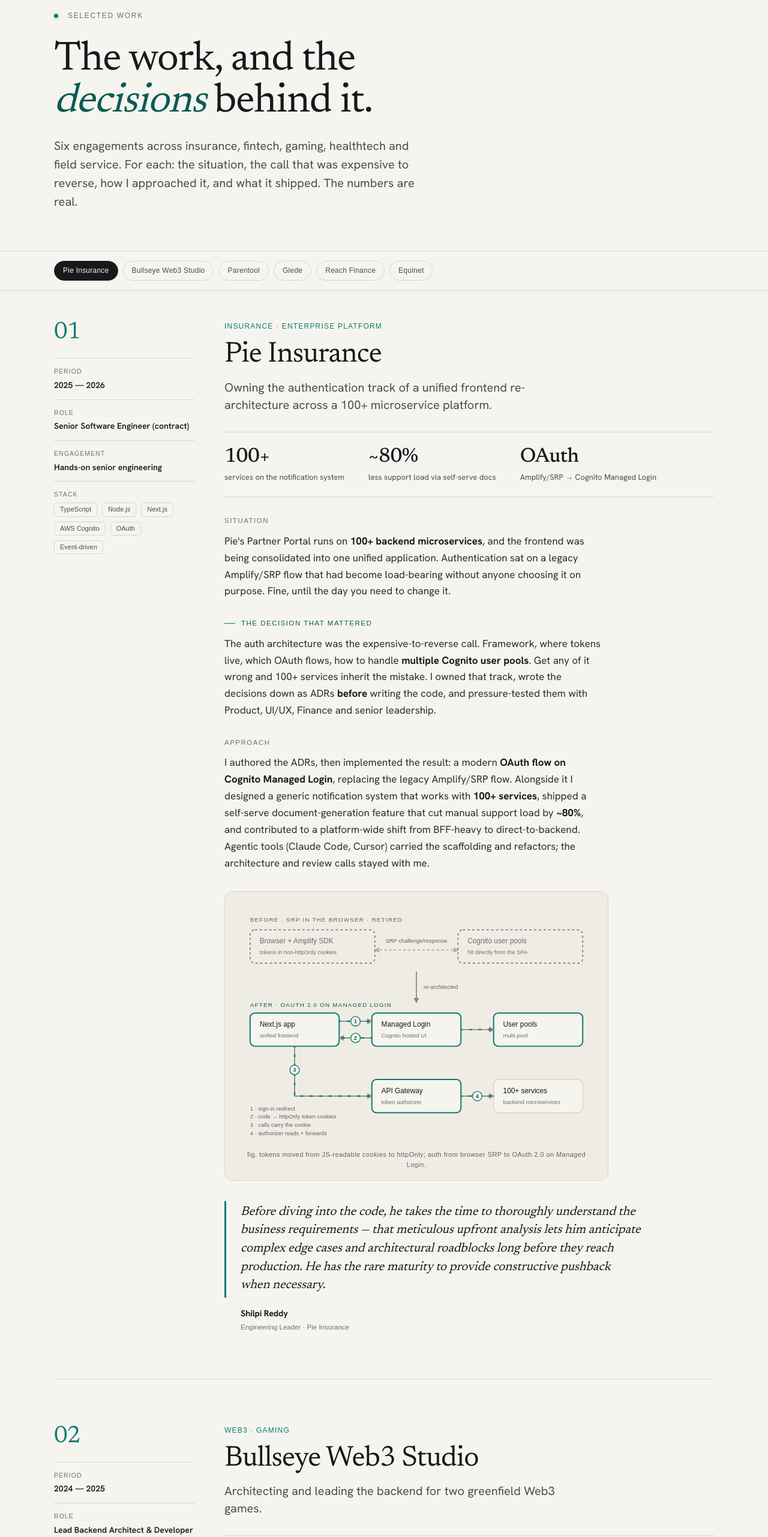
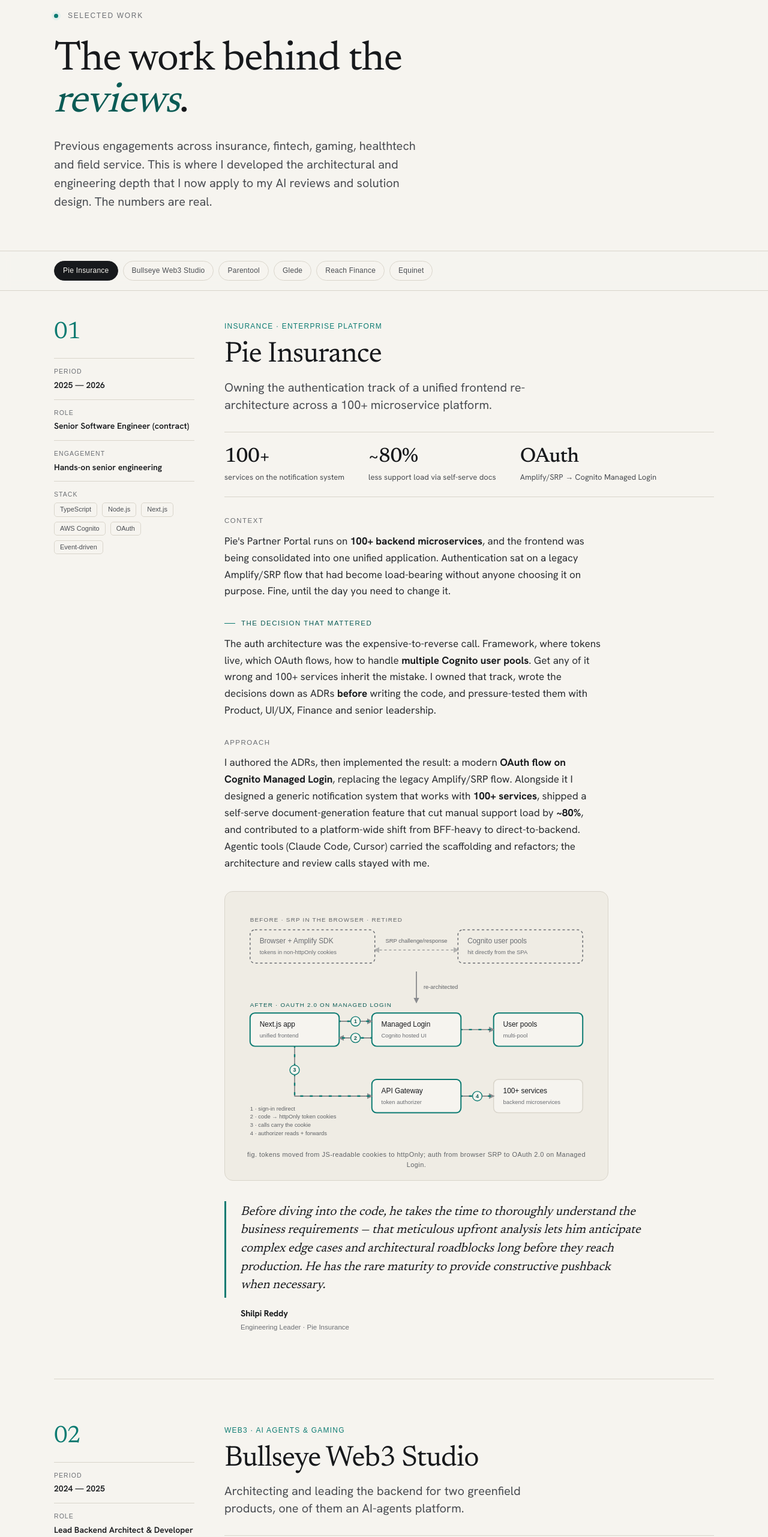
Before and after one commit to dragosbln/dbln-site, a Next.js app: page /work in a window 1280 px wide. Shown: the part 140-2703 px from the top of the page at 60% size. Built offline with nearby package versions, Linux system fonts and the light colour scheme; a web font is replaced by a local one.

Commit message:
add /work changes

```diff
--- a/src/components/CaseArticle/CaseArticle.tsx
+++ b/src/components/CaseArticle/CaseArticle.tsx
@@ -57,7 +57,7 @@
             ))}
           </div>
           <div className={styles.spine}>
-            <h3>Situation</h3>
+            <h3>Context</h3>
             <p>{richText(c.situation)}</p>
           </div>
           <div className={`${styles.spine} ${styles.decision}`}>
--- a/src/content/work.ts
+++ b/src/content/work.ts
@@ -10,15 +10,15 @@
 
 export const workHero: PageHero = {
   eyebrow: "Selected work",
-  title: "The work, and the *decisions* behind it.",
-  lede: "Six engagements across insurance, fintech, gaming, healthtech and field service. For each: the situation, the call that was expensive to reverse, how I approached it, and what it shipped. The numbers are real.",
+  title: "The work behind the *reviews*.",
+  lede: "Previous engagements across insurance, fintech, gaming, healthtech and field service. This is where I developed the architectural and engineering depth that I now apply to my AI reviews and solution design. The numbers are real.",
   metaDescription:
-    "Selected engagements in depth: the decision that mattered in each, and what it shipped. Insurance, fintech, gaming, healthtech.",
+    "The background behind the AI Reliability Reviews: eight years of architecture decisions across insurance, fintech, gaming and healthtech, in depth.",
 };
 
 export const workCta: Contact = {
   label: "Start a conversation",
-  title: "Recognize your situation in one of *these?*",
+  title: "Want an *in-depth* review for your AI Product?",
   body: "Two questions, then pick a time. The intro call is 30 minutes.",
 };
 
@@ -58,13 +58,14 @@
   {
     id: "bullseye",
     name: "Bullseye Web3 Studio",
-    sector: "Web3 · gaming",
+    sector: "Web3 · AI agents & gaming",
     period: "2024 — 2025",
     role: "Lead Backend Architect & Developer (contract)",
     engagement: "Architecture + hands-on build",
-    tagline: "Architecting and leading the backend for two greenfield Web3 games.",
+    tagline:
+      "Architecting and leading the backend for two greenfield products, one of them an AI-agents platform.",
     situation:
-      "Two products from zero: AI Nexus, a Unity-powered social-metaverse mobile game, and A1X Clone Machine, a web app for creating AI agents. Neither had product-market fit yet, and nobody could say how fast either would grow. The backend had to handle growth without burning money waiting for it.",
+      "Two products from zero: A1X Clone Machine, a web app where users create and run their own AI agents, and AI Nexus, a Unity-powered social-metaverse mobile game. Neither had product-market fit yet, and nobody could say how fast either would grow. The backend had to handle growth without burning money waiting for it.",
     decision:
       "The hard call was scope, not scale. I committed to an **event-driven microservices** architecture on GCP, then kept cutting: no orchestrator, Firebase Cloud Messaging instead of custom websockets, nothing built for a growth curve we hadn't seen yet.",
     approach:
@@ -94,7 +95,7 @@
     decision:
       "As the technical owner, the recurring decision was allocation: what to build, what to defer, and where limited resources buy the most progress toward product-market fit. The rest was building a team and a process that could carry it without burning the runway.",
     approach:
-      "I took it from Figma designs to live apps on both stores, then owned architecture, delivery and the technical side of growth and hiring, eventually formalized as CTO and shareholder. Every decision got explained in plain terms to non-technical founders.",
+      "I took it from Figma designs to live apps on both stores, then owned architecture, delivery and the technical side of growth and hiring, eventually formalized as CTO and shareholder. Every decision got explained in plain terms to non-technical founders. Along the way I shipped an LLM chatbot (OpenAI, structured outputs) into the product, in a domain where wrong answers carry real cost.",
     outcomes: [
       { stat: "10,000+", label: "users, organic" },
       { stat: "#3", label: "App Store Health & Fitness" },
```
